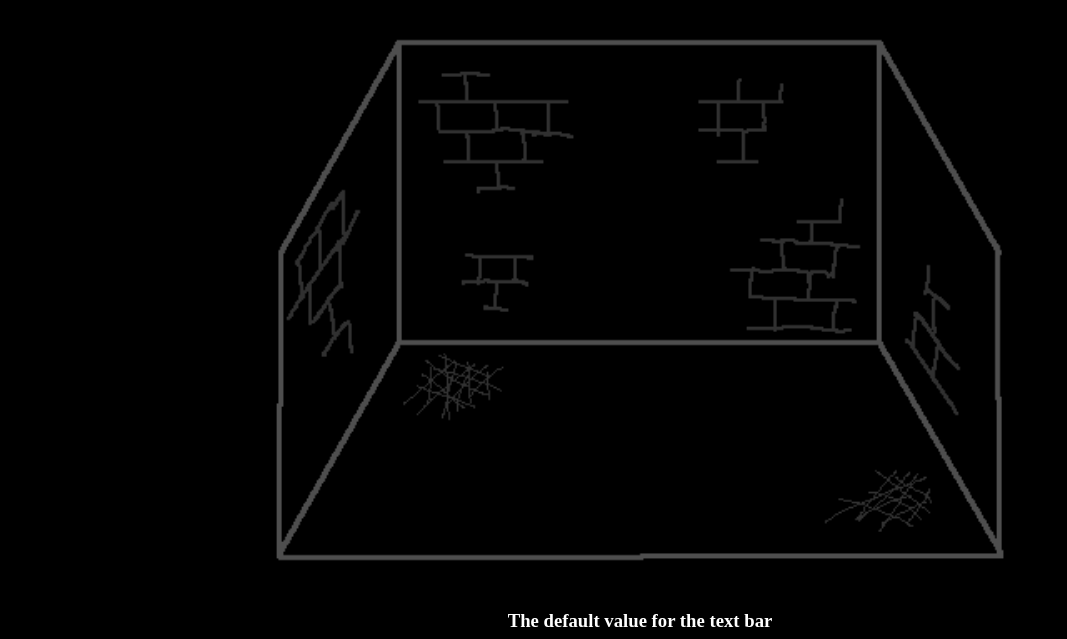
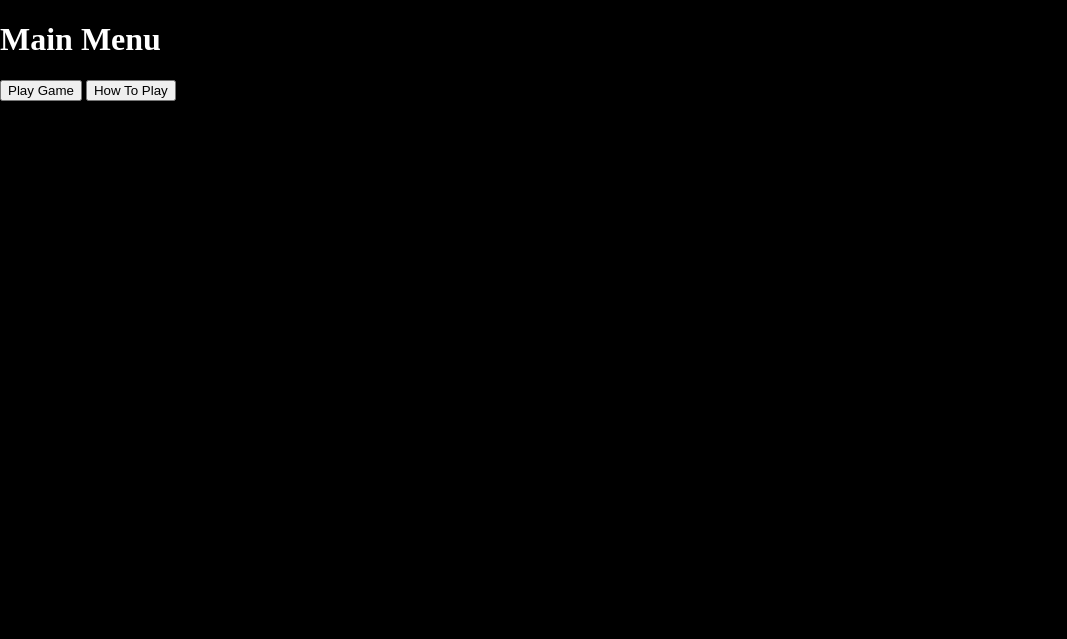
Before and after one commit to it-sd-capstone/capstone-project-dungeon-crew, a website with bundled scripts: page index.html in a window 1280 px wide. Shown: the top 639 px of the page, without its empty margins (0-1067 px from the left). Built offline with nearby package versions, Linux system fonts and the light colour scheme.

Commit message:
add index.html

```diff
--- a/index.html
+++ b/index.html
@@ -7,12 +7,12 @@
 </head>
 <body>
 
-    <div id="mainMenu" class="hide menuDiv">
+    <div id="mainMenu" class="menuDiv">
         <h1>Main Menu</h1>
         <button onclick="enterRoom('')">Play Game</button>
         <button onclick="enterRoom('')">How To Play</button>
     </div>
-    <div id="gameWrapper" class="">
+    <div id="gameWrapper" class="hide">
         <div id="roomWrapper">
             <div id="shopRoom" class="hide shopDiv">
                 <div class="shopCharacter chrShopkeeper">
```
